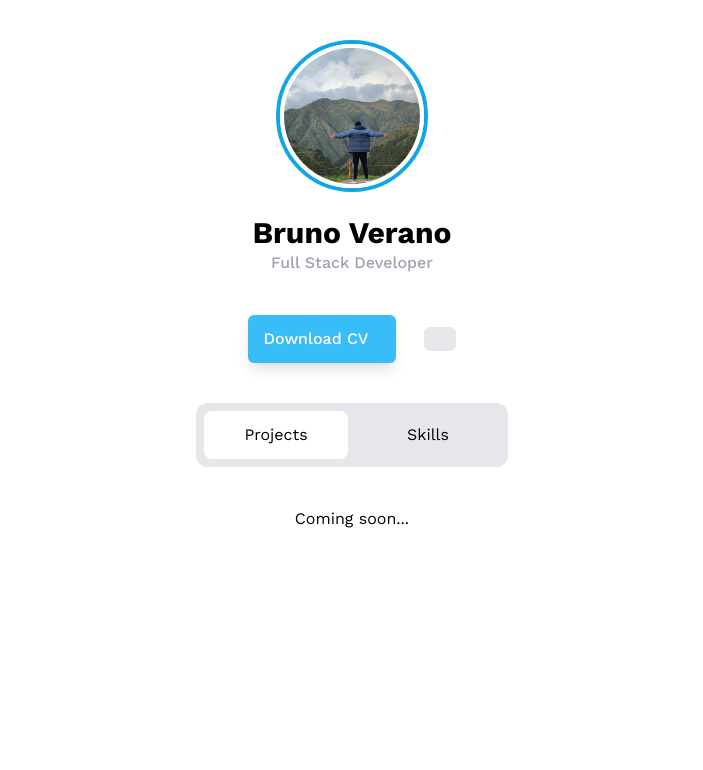
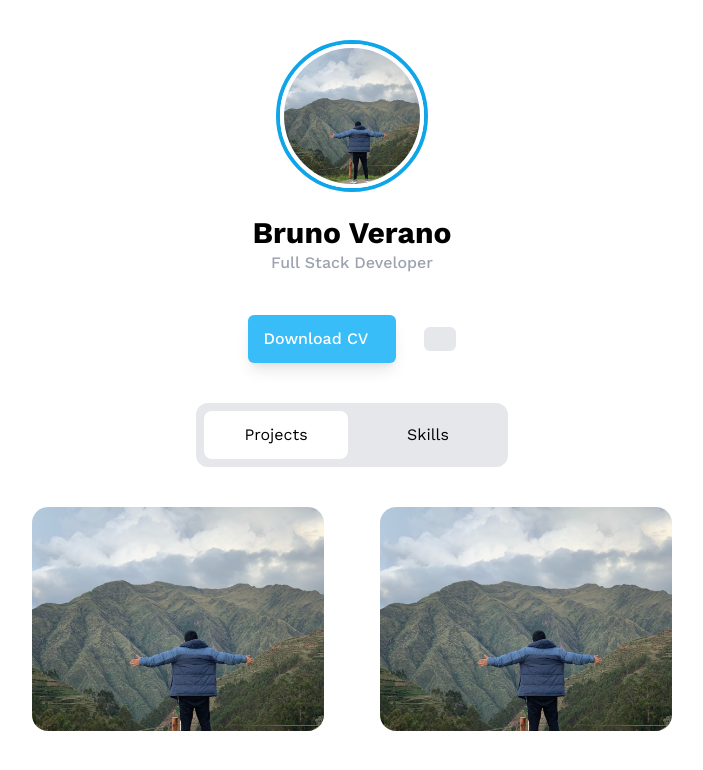
Before and after one commit to bvsaur/my_portfolio, a Next.js app: page / in a window 1280 px wide. Shown: the top 770 px of the page, without its empty margins (288-991 px from the left). Built offline with nearby package versions, Linux system fonts and the light colour scheme; some icons are missing.

Commit message:
adding Project component and starting to implement context provider

```diff
--- /dev/null
+++ b/components/Project.tsx
@@ -0,0 +1,39 @@
+import Image from 'next/image'
+import { useState } from 'react'
+
+const Project = () => {
+  const [show, setShow] = useState(false)
+
+  return (
+    <div
+      className="relative h-56 w-full overflow-hidden rounded-2xl"
+      onMouseOver={() => setShow(true)}
+      onMouseLeave={() => setShow(false)}
+    >
+      <Image
+        src="/img/me.jpg"
+        layout="fill"
+        objectFit="cover"
+        objectPosition="center"
+      />
+      <div
+        className={`${
+          !show && 'hidden'
+        } absolute flex h-full w-full items-center justify-center bg-sky-500 bg-opacity-0 transition-colors duration-150 ease-in-out hover:bg-opacity-70`}
+      >
+        <a href="/12" target="_blank" rel="noreferrer noopener">
+          <i className="fa-brands fa-github absolute right-4 top-4 animate-pulse text-3xl text-white"></i>
+        </a>
+
+        <a
+          href="/"
+          className="select-none break-all text-3xl font-bold uppercase text-white"
+        >
+          Project's Name
+        </a>
+      </div>
+    </div>
+  )
+}
+
+export default Project
--- /dev/null
+++ b/context/ProjectContext.tsx
@@ -0,0 +1,3 @@
+import { createContext } from 'react'
+
+export const ProjectContext = createContext({})
--- /dev/null
+++ b/interfaces/index.ts
@@ -0,0 +1,5 @@
+export interface Project {
+  id: number
+  name: string
+  image: string
+}
--- a/pages/index.tsx
+++ b/pages/index.tsx
@@ -1,9 +1,13 @@
+import Project from '../components/Project'
 import Layout from '../layout/Layout'
 
 const Home = () => {
   return (
     <Layout title="My Projects">
-      <h1>Coming soon...</h1>
+      <div className="mx-auto grid w-full grid-cols-1 gap-7 px-7 md:grid-cols-2 lg:w-2/3 lg:grid-cols-2 lg:gap-10 lg:px-0 xl:w-1/2 xl:gap-14">
+        <Project />
+        <Project />
+      </div>
     </Layout>
   )
 }
```
Also changed, not shown: context/ProjectProvider.tsx (added, +11 -0 lines), 1 other file (tests, documents, lock files or other folders).
